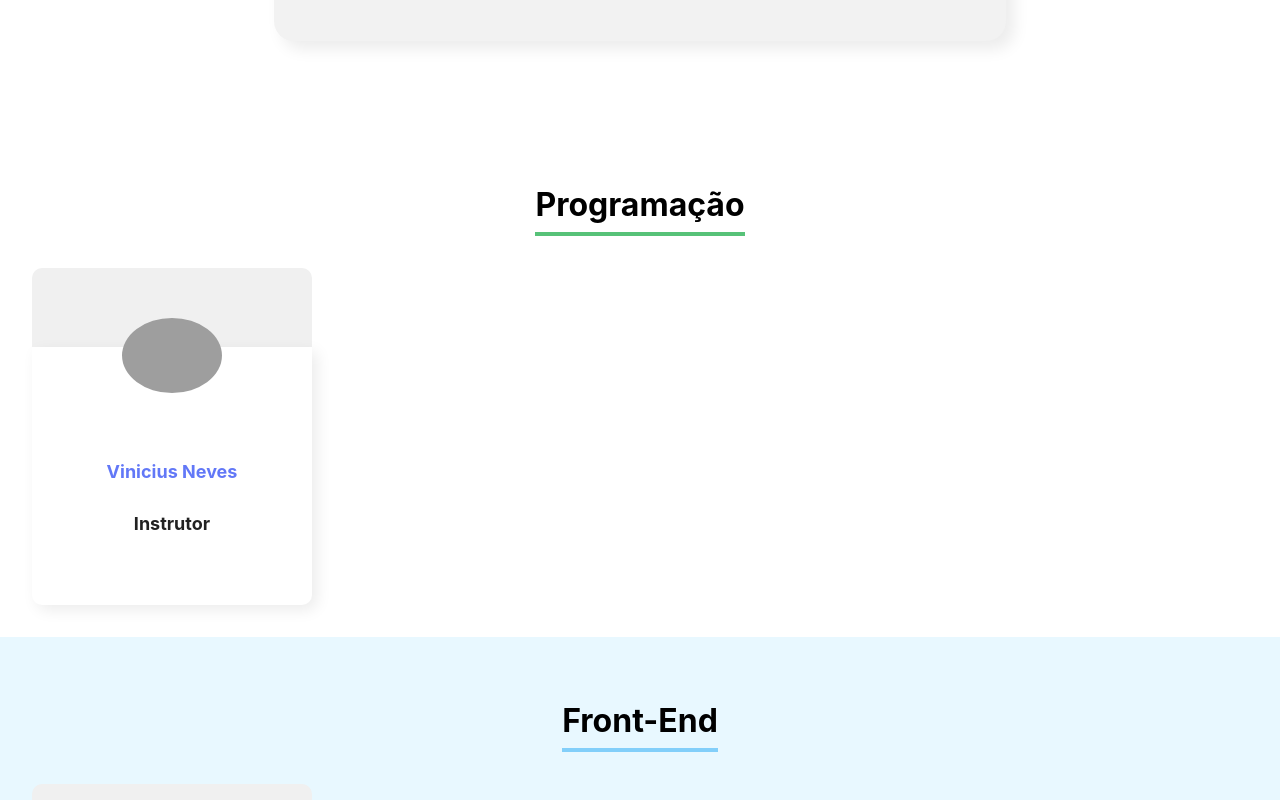
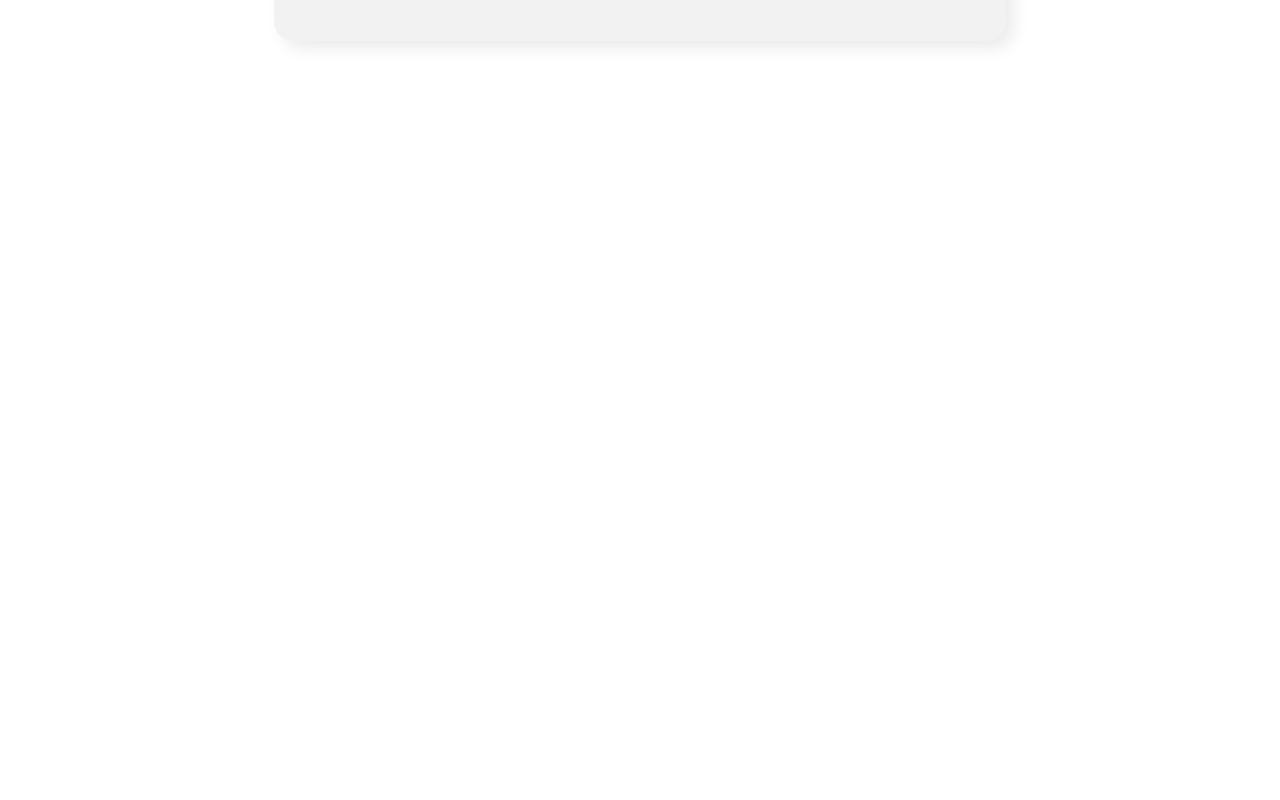
Before and after one commit to Gotera/organo, a React (Create React App) app: page / in a window 1280 px wide. Shown: the part 1340-2140 px from the top of the page. After the commit the page ends 1461 px from the top, so only its background shows below. Built offline with nearby package versions, Linux system fonts and the light colour scheme; grey boxes are pictures that could not be loaded.

Commit message:
4.7 aula

```diff
--- a/src/App.js
+++ b/src/App.js
@@ -9,7 +9,7 @@ function App() {
     {
       name: 'Programação',
       colorPrimary: '#57C278',
-      colorSecundary: 'D9F7E9'
+      colorSecundary: '#D9F7E9'
     },
     {
       name: 'Front-End',
@@ -19,7 +19,7 @@ function App() {
     {
       name: 'Data Science',
       colorPrimary: '#A6D157',
-      colorSecundary: ''
+      colorSecundary: '#F0F8E2'
     },
     {
       name: 'Devops',
@@ -43,7 +43,7 @@ function App() {
     },
   ]
 
-  const [colaboretors, setColaboretors] = useState('')
+  const [colaboretors, setColaboretors] = useState([])
 
   const onNewColaboretorAdd = (colaboretor) => {
     console.log(colaboretor)
@@ -53,8 +53,18 @@ function App() {
   return (
     <div className="App">
       <Banner />
-      <Form times={ times.map(time => time.name) } onNewColaboretorRegister={colaboretor => onNewColaboretorAdd(colaboretor)}/>
-      { times.map(time => <Time name={ time.name } key={ time.name } colorPrimary={ time.colorPrimary } colorSecundary={ time.colorSecundary }/>) }
+      <Form
+        times={ times.map(time => time.name) }
+        onNewColaboretorRegister={colaboretor => onNewColaboretorAdd(colaboretor)}
+      />
+
+      { times.map(time => <Time name={ time.name }
+      key={ time.name }
+      colorPrimary={ time.colorPrimary }
+      colorSecundary={ time.colorSecundary }
+      colaboretors={ colaboretors.filter(colaboretor => colaboretor.time === time.name) }
+      />) }
+
     </div>
   );
 }
--- a/src/components/Colaboretor/index.js
+++ b/src/components/Colaboretor/index.js
@@ -4,12 +4,12 @@ const Colaboretor = (props) => {
     return (
         <div className='colaborador'>
             <div className='cabecalho'>
-                <img src="https://github.com/viniciusneves.png" alt="Vinicius Neves"/>
+                <img src={ props.image } alt={ props.name } />
             </div>
 
             <div className='rodape'>
-                <h4>Vinicius Neves</h4>
-                <h5>Instrutor</h5>
+                <h4>{ props.name }</h4>
+                <h5>{ props.role }</h5>
             </div>
         </div>
     )
--- a/src/components/Formulary/index.js
+++ b/src/components/Formulary/index.js
@@ -19,6 +19,10 @@ const Form = (props) => {
             image,
             time
         })
+        setName('')
+        setRole('')
+        setImage('')
+        setTime('')
     }
 
     return (
--- a/src/components/Time/Time.css
+++ b/src/components/Time/Time.css
@@ -9,3 +9,10 @@
     display: inline-block;
     padding-bottom: 8px;
 }
+
+.time .colaboretors {
+    display: flex;
+    justify-content: space-around;
+    margin-top: 32px;
+    flex-wrap: wrap;
+}
--- a/src/components/Time/index.js
+++ b/src/components/Time/index.js
@@ -3,11 +3,13 @@ import './Time.css'
 
 const Time = (props) => {
     return (
-
-        <section className='time' style={{ backgroundColor: props.colorSecundary }}>
+        ( props.colaboretors.length  ) ? <section className='time' style={{ backgroundColor: props.colorSecundary }}>
             <h3 style={{ borderColor: props.colorPrimary }}>{ props.name }</h3>
-            <Colaboretor />
+            <div className='colaboretors'>
+                { props.colaboretors.map( colaboretor => <Colaboretor name={ colaboretor.name } role={ colaboretor.role } image={ colaboretor.image } /> ) }
+            </div>
         </section>
+        : ''
     )
 }
 
```
Also changed, not shown: src/components/Footer/index.js (added, +17 -0 lines), src/components/Footer/Footer.css (added).
